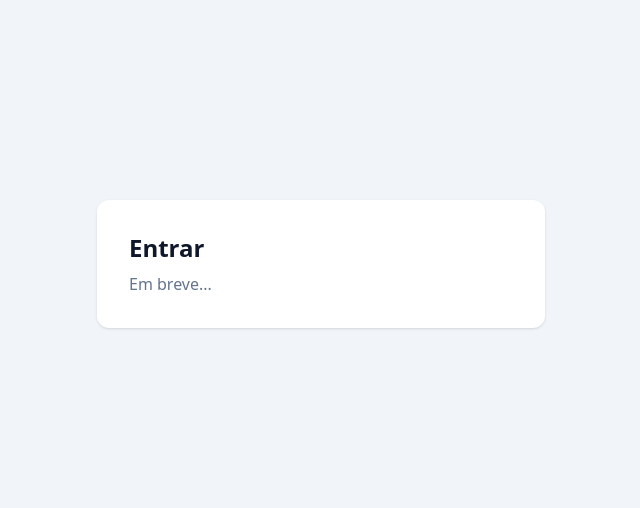
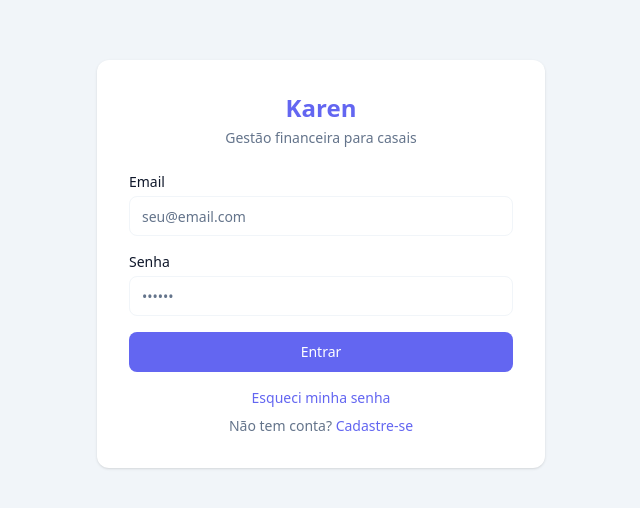
Before and after one commit to Edudonini/KarenFinance, a Next.js app: page /login in a window 1280 px wide. Shown: the part 136-644 px from the top of the page, without its empty margins (319-959 px from the left). Built offline with nearby package versions, Linux system fonts and the light colour scheme.

Commit message:
feat(auth): implementar página de login
Co-Authored-By: Claude Opus 4.6 <noreply@anthropic.com>

```diff
--- a/src/app/(auth)/login/page.tsx
+++ b/src/app/(auth)/login/page.tsx
@@ -1,8 +1,67 @@
+"use client";
+
+import { useActionState } from "react";
+import Link from "next/link";
+import { loginAction, type AuthActionState } from "@/actions/auth";
+import { Button, Input } from "@/components/ui";
+
+const initialState: AuthActionState = {};
+
 export default function LoginPage() {
+  const [state, formAction, pending] = useActionState(loginAction, initialState);
+
   return (
     <div className="rounded-xl bg-white p-8 shadow-sm">
-      <h1 className="text-2xl font-bold text-secondary-foreground">Entrar</h1>
-      <p className="mt-2 text-muted-foreground">Em breve...</p>
+      <div className="mb-6 text-center">
+        <h1 className="text-2xl font-bold text-primary">Karen</h1>
+        <p className="mt-1 text-sm text-muted-foreground">
+          Gestão financeira para casais
+        </p>
+      </div>
+
+      <form action={formAction} className="space-y-4">
+        <Input
+          id="email"
+          name="email"
+          type="email"
+          label="Email"
+          placeholder="seu@email.com"
+          autoComplete="email"
+          required
+          error={state.fieldErrors?.email?.[0]}
+        />
+
+        <Input
+          id="password"
+          name="password"
+          type="password"
+          label="Senha"
+          placeholder="••••••"
+          autoComplete="current-password"
+          required
+          error={state.fieldErrors?.password?.[0]}
+        />
+
+        {state.error && (
+          <p className="text-sm text-destructive">{state.error}</p>
+        )}
+
+        <Button type="submit" loading={pending} className="w-full">
+          Entrar
+        </Button>
+      </form>
+
+      <div className="mt-4 flex flex-col items-center gap-2 text-sm">
+        <Link
+          href="/forgot-password"
+          className="text-primary hover:underline"
+        >
+          Esqueci minha senha
+        </Link>
+        <Link href="/signup" className="text-muted-foreground hover:text-primary">
+          Não tem conta? <span className="font-medium text-primary">Cadastre-se</span>
+        </Link>
+      </div>
     </div>
   );
 }
```
